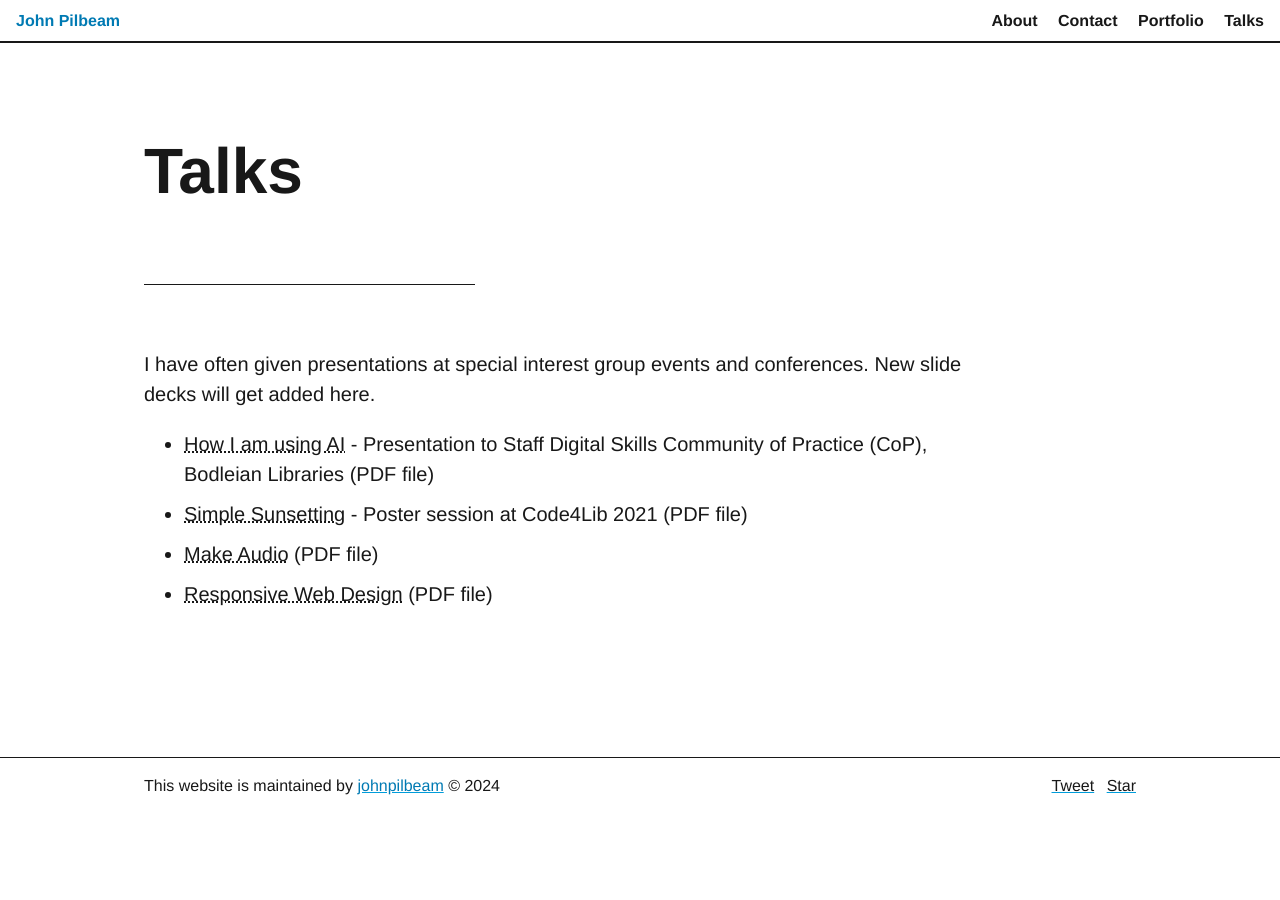
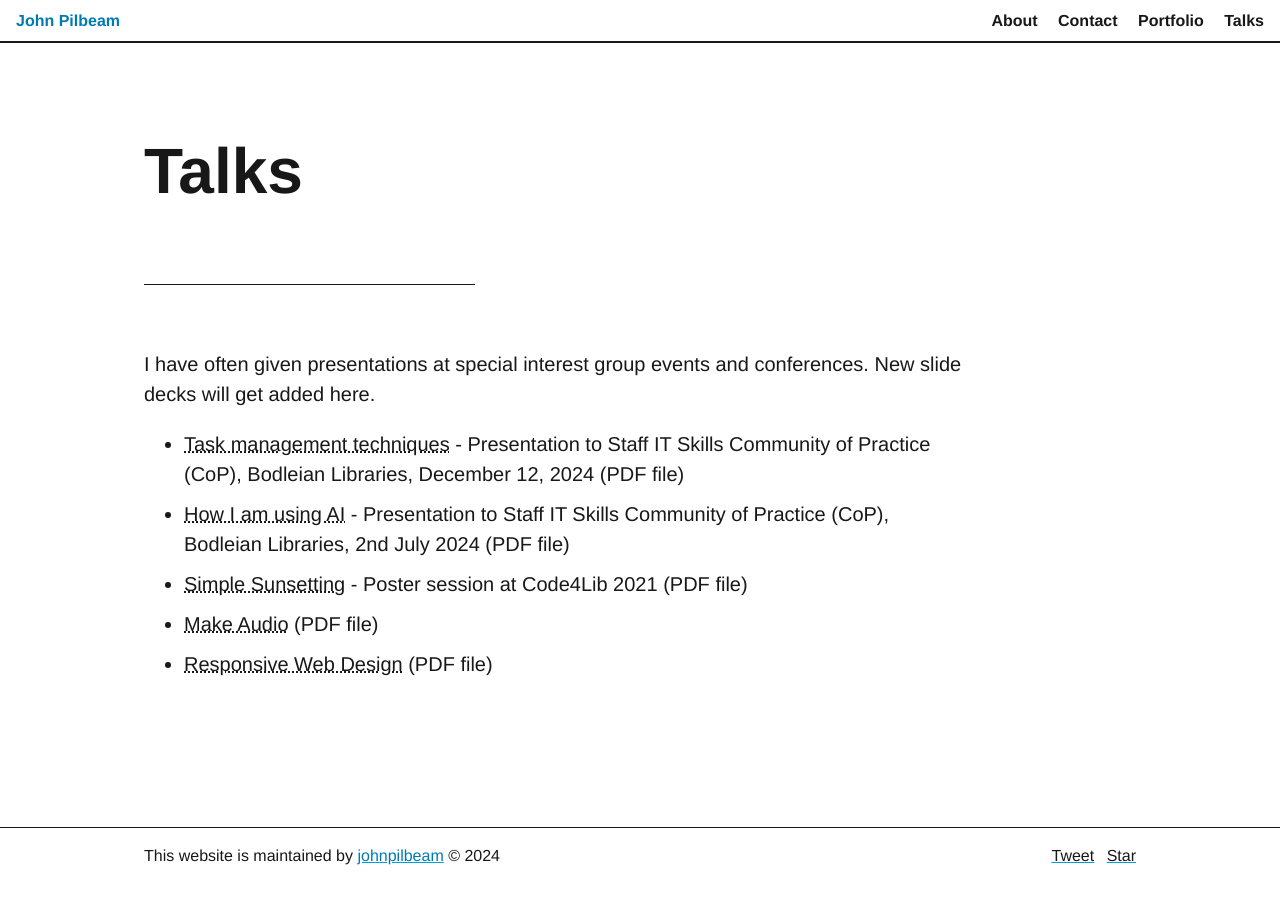
Before and after one commit to johnpilbeam/johnpilbeam.com, a Jekyll site: the page built from talks.markdown, in a window 1280 px wide. Built offline with Jekyll 4.4.1, drawn with Linux system fonts in a browser that asks for light colours; comment, search, counter and statistics services are not loaded.

Commit message:
Added new talk.

```diff
--- a/talks.markdown
+++ b/talks.markdown
@@ -6,7 +6,8 @@ permalink: /talks/
 
 I have often given presentations at special interest group events and conferences. New slide decks will get added here.
 
-- [How I am using AI](/assets/doc/how-i-am-using-ai.pdf) - Presentation to Staff Digital Skills Community of Practice (CoP), Bodleian Libraries<!-- 2nd July 2024 --> (PDF file)
+- [Task management techniques](/assets/doc/managing-tasks-2024-12-12.pdf) - Presentation to Staff IT Skills Community of Practice (CoP), Bodleian Libraries, December 12, 2024 (PDF file)
+- [How I am using AI](/assets/doc/how-i-am-using-ai.pdf) - Presentation to Staff IT Skills Community of Practice (CoP), Bodleian Libraries, 2nd July 2024 (PDF file)
 - [Simple Sunsetting](/assets/doc/code4lib-2021-poster.pdf) - Poster session at Code4Lib 2021 (PDF file)
 - [Make Audio](http://users.ox.ac.uk/~qehs0413/talks/Make-Audio-2009-05-18.pdf)<!-- - 18th May 2010 --> (PDF file)
 - [Responsive Web Design](http://users.ox.ac.uk/~qehs0413/talks/responsive-web-2013-04-11.pdf)<!-- - 11th April 2013 --> (PDF file)
```
Also changed, not shown: 1 other file.
